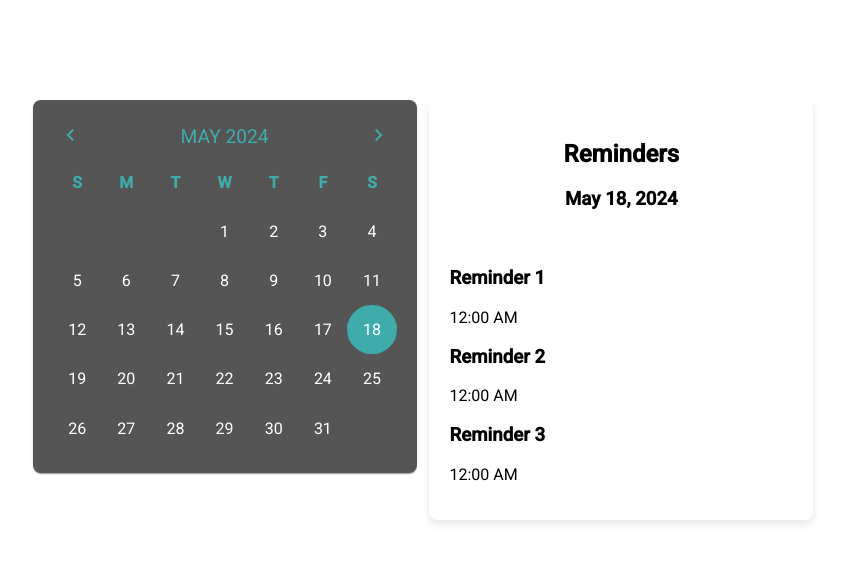
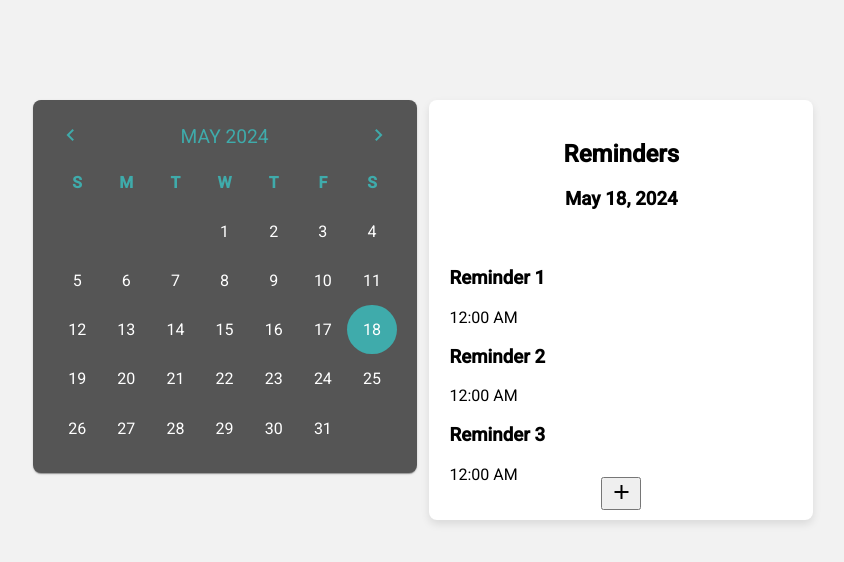
Before and after one commit to ArseniiT/calendar-payever, an Angular app: page / in a window 1280 px wide. Shown: the top 562 px of the page, without its empty margins (217-1061 px from the left). Built offline with nearby package versions, Linux system fonts and the light colour scheme.

Commit message:
Add button to create a new reminder

```diff
--- a/src/app/components/reminder/reminder.component.css
+++ b/src/app/components/reminder/reminder.component.css
@@ -9,3 +9,11 @@
     margin-bottom: 20px;
     text-align: center;
 }
+
+.add-reminder-btn {
+    position: absolute;
+    bottom: 10px;
+    left: 50%;
+    transform: translateX(-50%);
+    border-radius: 50%;
+}
--- a/src/app/components/reminder/reminder.component.html
+++ b/src/app/components/reminder/reminder.component.html
@@ -9,4 +9,9 @@
       <p>{{ reminder.date | date: 'shortTime' }}</p>
     </div>
   </div>
+  <div class="add-reminder-btn">
+    <button mat-fab color="primary" (click)="creatReminder()">
+      <mat-icon>add</mat-icon>
+    </button>
+  </div>
 </mat-card>
--- a/src/app/components/reminder/reminder.component.ts
+++ b/src/app/components/reminder/reminder.component.ts
@@ -3,11 +3,12 @@ import { Component, OnInit, Input, SimpleChanges } from '@angular/core';
 import { MatCardModule } from '@angular/material/card';
 import { Reminder } from '../../models/reminder.model';
 import { ReminderService } from '../../services/reminder.service';
+import { MatIconModule } from '@angular/material/icon';
 
 @Component({
   selector: 'app-reminder',
   standalone: true,
-  imports: [CommonModule, MatCardModule],
+  imports: [CommonModule, MatCardModule, MatIconModule],
   templateUrl: './reminder.component.html',
   styleUrls: ['./reminder.component.css']
 })
@@ -32,4 +33,8 @@ export class ReminderComponent implements OnInit {
       this.reminders = this.reminderService.getRemindersByDate(this.selectedDate);
     }
   }
+
+  creatReminder(): void {
+    // open dialog to create reminder
+  }
 }
--- a/src/styles.css
+++ b/src/styles.css
@@ -1,4 +1,12 @@
 /* You can add global styles to this file, and also import other style files */
 
-/* html, body { height: 100%; } */
-body { margin: 0; font-family: Roboto, "Helvetica Neue", sans-serif; }
+html, body {
+    /* height: 100%; */
+    background-color: #f2f2f2;
+}
+
+body {
+    margin: 0;
+    font-family: Roboto,
+    "Helvetica Neue", sans-serif;
+}
```
